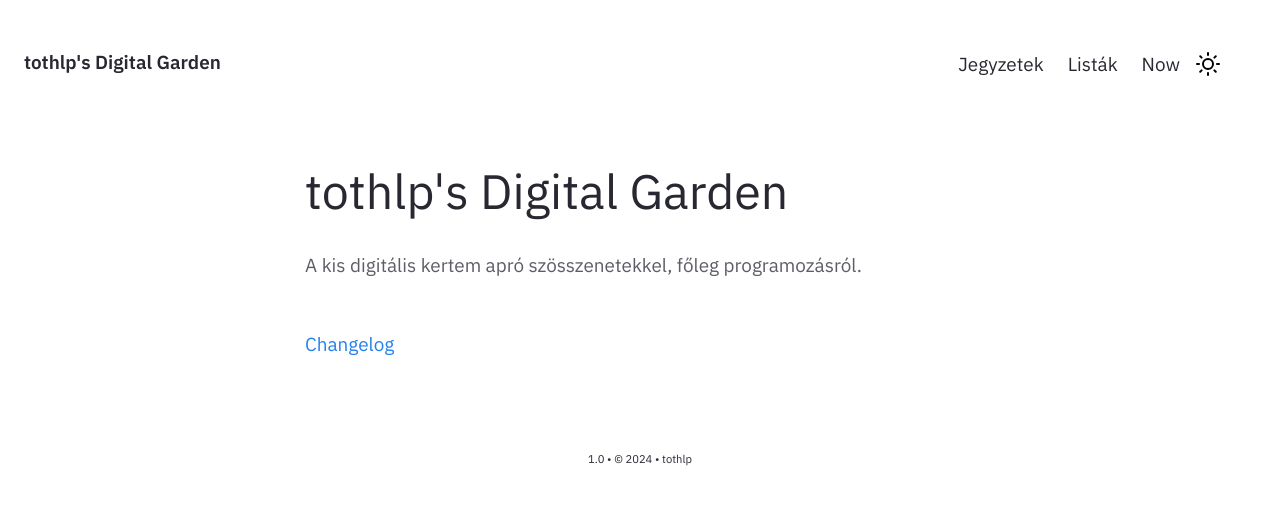
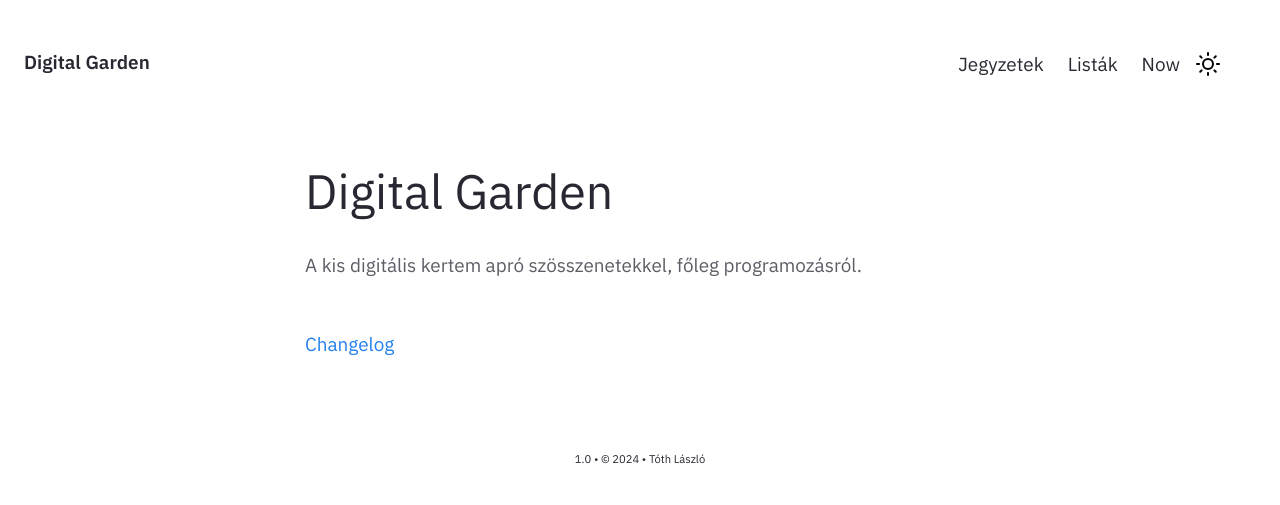
Before and after one commit to tothlp/garden, a Jekyll site: the page built from pages/index.md, in a window 1280 px wide. Shown: the top 505 px of the page. Built offline with Jekyll 4.4.1, drawn with Linux system fonts in a browser that asks for light colours.

Commit message:
update meta + urls

```diff
--- a/_config.yml
+++ b/_config.yml
@@ -27,11 +27,11 @@ baseurl: "/garden"
 
 # Website Header, Description, Footer year and text.
 # If you are deleting this, make sure you remove it from HTML files too
-heading: tothlp's Digital Garden # Change this
+heading:  Digital Garden # Change this
 content: "A digital garden for my notes, thoughts, experiences and ideas."
 copyright:
   year: © 2024
-  msg: tothlp
+  msg: Tóth László
 version: 1.0
 
 # Set title and content for private & broken link tooltop
--- a/_layouts/Post.html
+++ b/_layouts/Post.html
@@ -51,7 +26,7 @@
     {%- endif -%}
 
     <title>{{page.title}} - {{site.heading}}</title>
-    <script data-host="https://microanalytics.io" data-dnt="false" src="https://microanalytics.io/js/script.js" id="ZwSg9rf6GA" async defer></script>
+    <!-- <script data-host="https://microanalytics.io" data-dnt="false" src="https://microanalytics.io/js/script.js" id="ZwSg9rf6GA" async defer></script> -->
     <link rel="canonical" href="{{site.url}}{{page.url}}" />
     <link rel="apple-touch-icon" href="{{ site.baseurl }}/assets/img/profile.png">
     <link rel="icon" href="{{ site.baseurl }}/assets/img/favicon.png" type="image/png" sizes="16x16" />
@@ -82,7 +57,7 @@
                     {%- else -%}
                             <!--- Show Feed Part -->
                 <div class="column is-6-widescreen  is-8-desktop is-8-tablet is-12-mobile">
-                            <h5 class="meta-title"><a href="/">← Home</a></h5>
+                            <h5 class="meta-title"><a href="{{ site.baseurl }}/">← Home</a></h5>
                             <div class="jumbo">{{page.title}}</div>
                             {%- include Content.html -%}
                             {%- include Feed.html -%}
@@ -94,7 +69,7 @@
             <!--- Notes Feed Layout-->
             {%- if page.feedformat -%}
             <div class="column is-6-widescreen  is-8-desktop is-8-tablet is-12-mobile">
-                <h5 class="meta-title"><a href="/">← Home</a></h5>
+                <h5 class="meta-title"><a href="{{ site.baseurl }}/">← Home</a></h5>
                     <div class="jumbo">{{page.title}}</div>
                     {%- include Content.html -%}
                     {%- include Feed.html -%}
@@ -132,7 +107,7 @@
             <!--- Post Feed Layout-->
             {%- if page.permalink == "/posts" -%}
             <div class="column is-6-widescreen  is-8-desktop is-8-tablet is-12-mobile">
-                <h5 class="meta-title"><a href="/">← Home</a></h5>
+                <h5 class="meta-title"><a href="{{ site.baseurl }}/">← Home</a></h5>
                 <div class="jumbo">{{page.title}}</div>
                     {%- include Content.html -%}
                     {% for post in site.posts %}
```
Also changed, not shown: other parts of _layouts/Post.html (+1 -26 lines), _includes/Backlinks.html (+0 -25 lines), _includes/Feed.html (+0 -21 lines).
